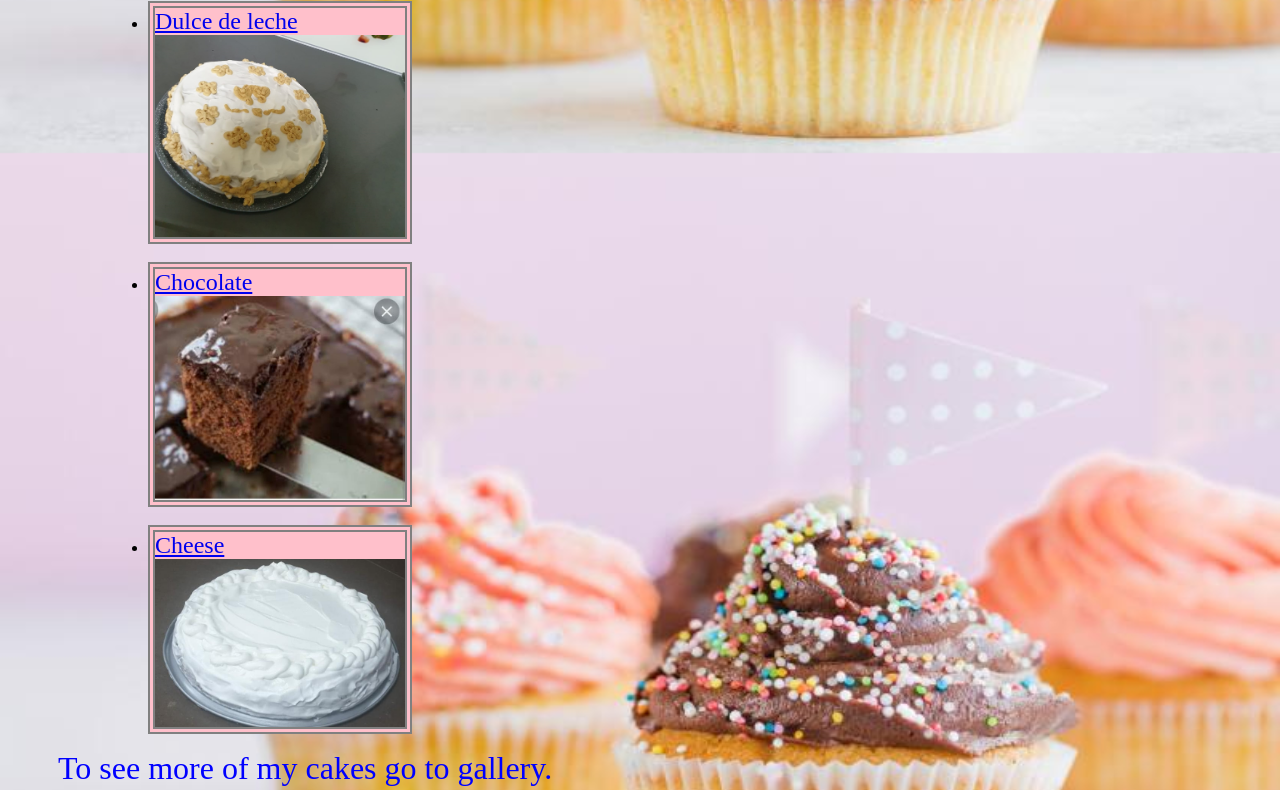
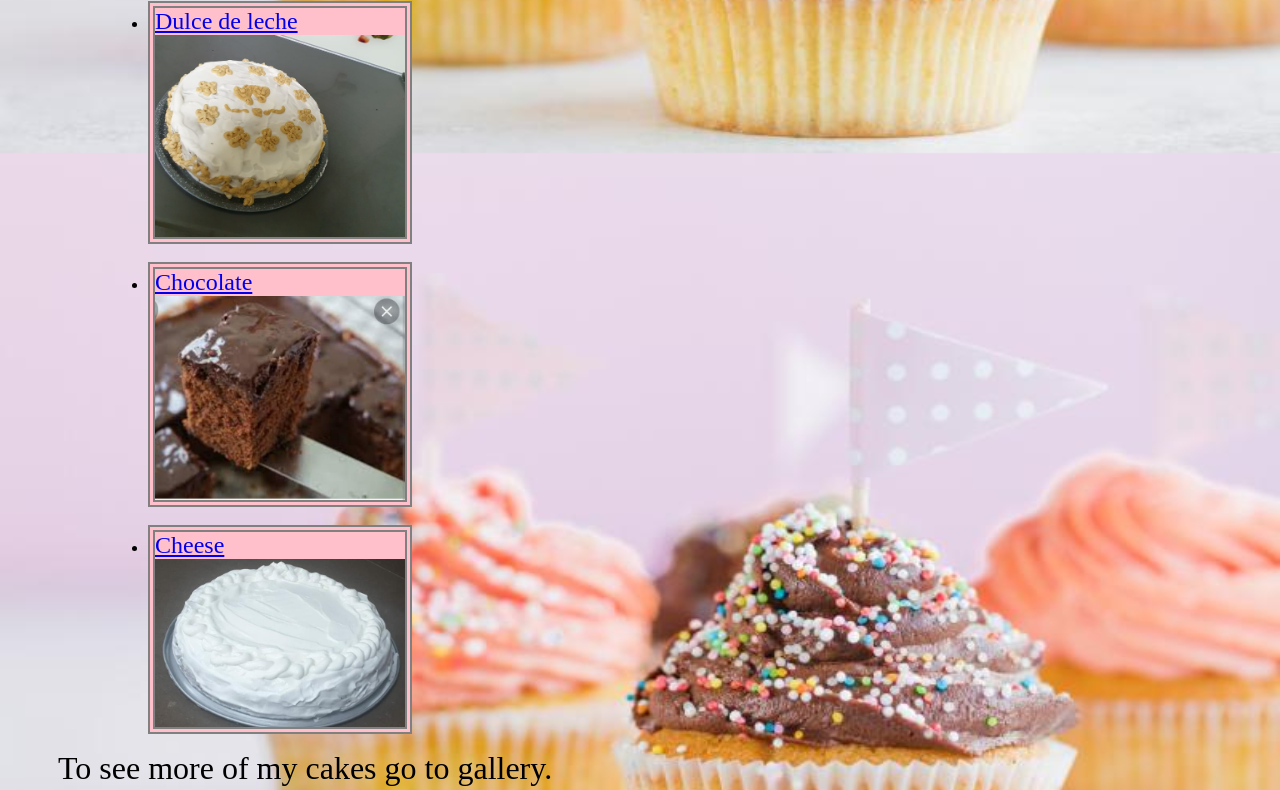
Before and after one commit to bitonh/html, a plain HTML site: page index.html in a window 1280 px wide. Shown: the part 647-1437 px from the top of the page. Drawn offline with Linux system fonts and the light colour scheme.

Commit message:
Update design_index.css

```diff
--- a/design_index.css
+++ b/design_index.css
@@ -15,7 +15,7 @@ h1{
 }
 
 span {
-	color:Blue;
+	color:Black;
 	font-size:200%;
 	margin-left:50px;
 }
```
